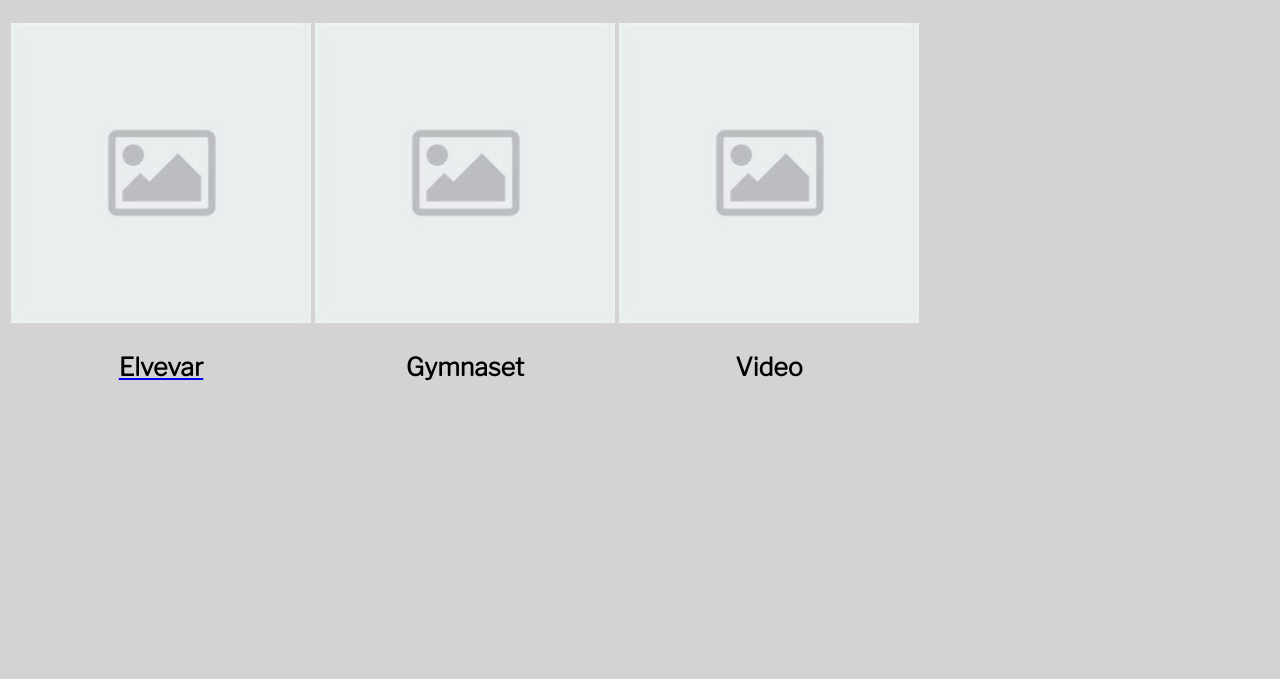
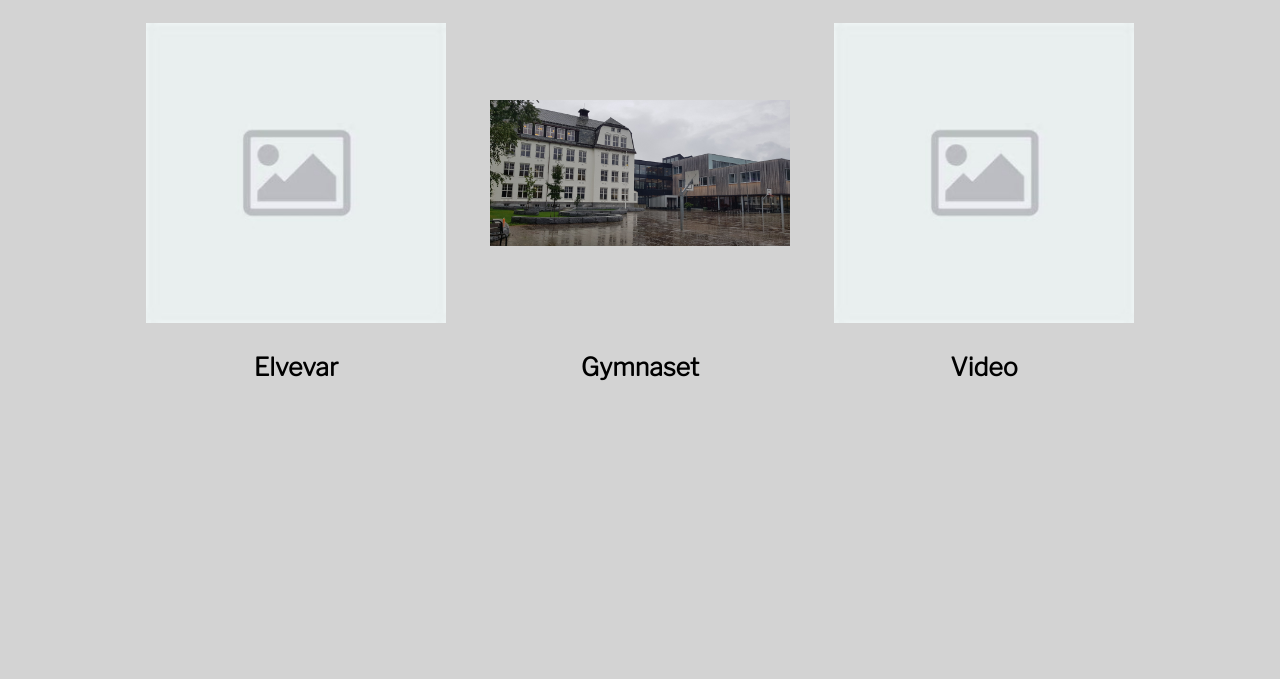
Before and after one commit to odinguden/prosjekt.1, a plain HTML site: page index.html in a window 1280 px wide. Shown: the part 121-800 px from the top of the page. Drawn offline with nearby package versions, Linux system fonts and the light colour scheme.

Commit message:
Add files via upload

```diff
--- a/index.html
+++ b/index.html
@@ -20,6 +20,13 @@
                 font-family: "Libre Franklin";
                 font-size: 25px;
                 color: black;
+            }
+            img{
+                margin-right: 20px;
+                margin-left: 20px;
+            }
+            a{
+                text-decoration: none;
             }
         </style>
 
@@ -47,31 +54,34 @@
         </table>
 
 
-        <table>
+        <table style="margin-left: auto; margin-right: auto;">
         <tr >
 
             <th>
+                <a href="elevar.html">
                 <img src="media/placeholder.jpg"
                     width="300"
                     heigth="300"
-                    title="Vestland"
-                    alt="fylkesvåpen">
+                    title="Elevar"
+                    alt="Elevar"></a>
             </th>
 
             <th>
-                <img src="media/placeholder.jpg"
+                <a href=gymaset.html>
+                    <img src="media/20200915_125227.jpg"
                     width="300"
                     heigth="300"
-                    title="Vestland"
-                    alt="fylkesvåpen">
+                    title="Gymnaset"
+                    alt="Gymnaset"></a>
             </th>
 
             <th>
-                <img src="media/placeholder.jpg"
+                <a href=video.html>
+                    <img src="media/placeholder.jpg"
                     width="300"
                     heigth="300"
-                    title="Vestland"
-                    alt="fylkesvåpen">
+                    title="Video"
+                    alt="Video"></a>
             </th>
 
             </tr>
@@ -80,9 +90,9 @@
 
                 <th><a href=elevar.html> <h2>Elvevar</h2> </a> </th>
 
-                <th><h2>Gymnaset</h2></th>
+                <th><a href="gymaset.html"><h2>Gymnaset</h2></a></th>
 
-                <th><h2>Video</h2></th>
+                <th><a href="video.html"><h2>Video</h2></a></th>
 
             </tr>
         </table>
```
Also changed, not shown: elevar.html (+1 -1 lines), gymaset.html (added, +19 -0 lines), 1 other file.
